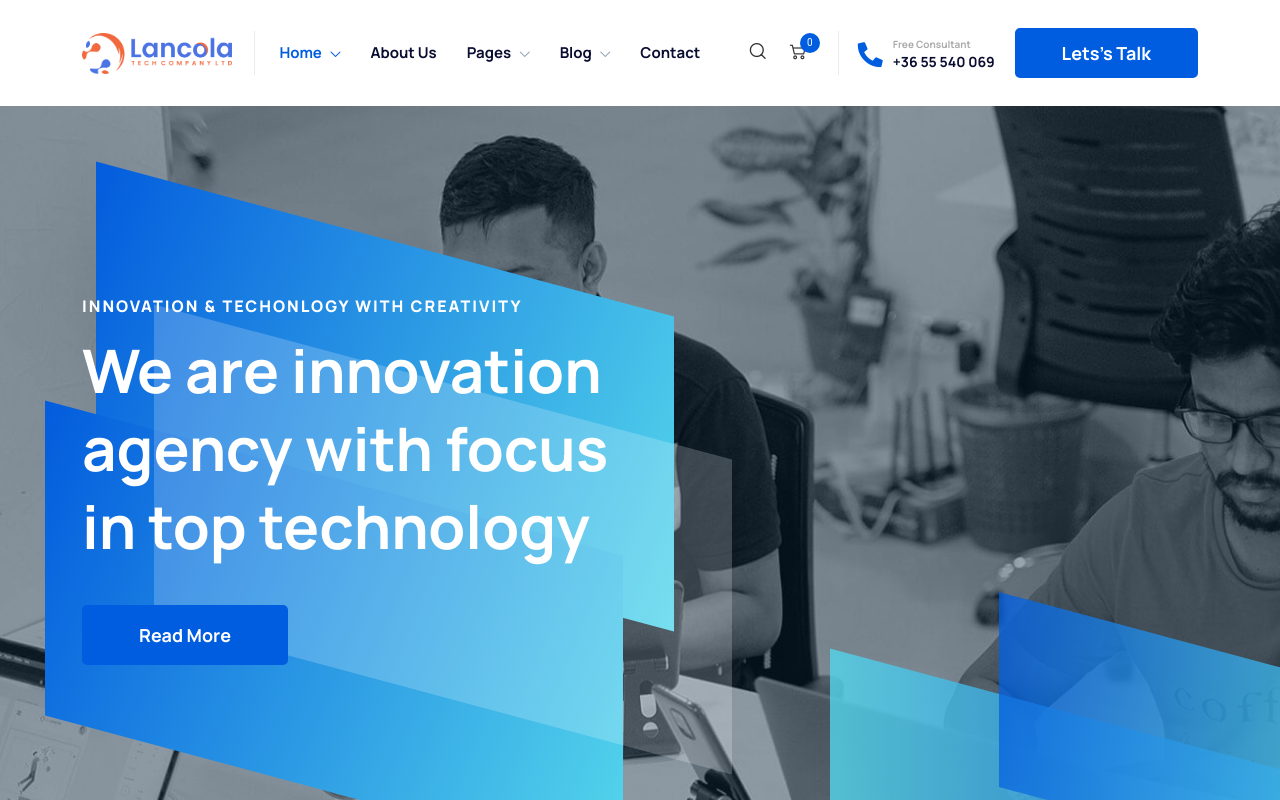
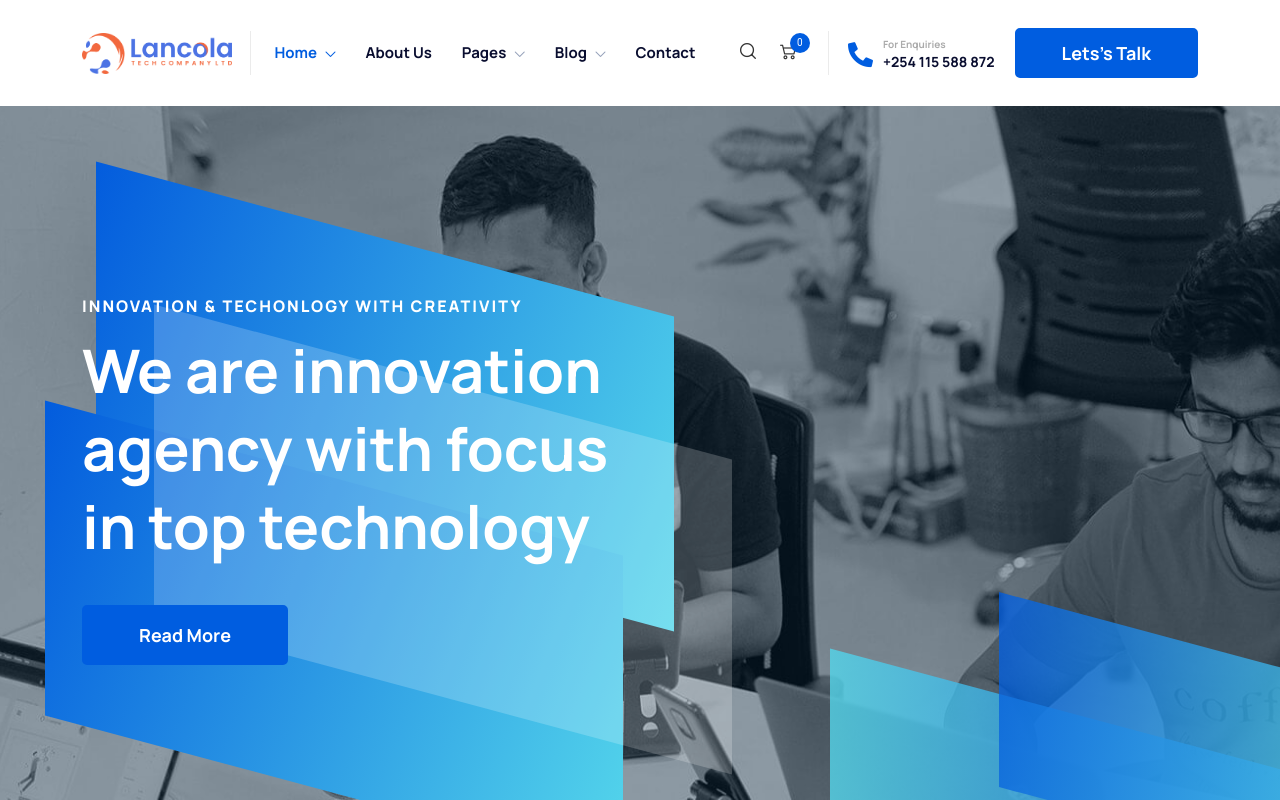
Before and after one commit to mikeyhodl/lancola, a plain HTML site: page index.html in a window 1280 px wide. Shown: the top 800 px of the page. Drawn offline with Linux system fonts and the light colour scheme; files whose address does not match are found by name.

Commit message:
254 115 588 872

```diff
--- a/index.html
+++ b/index.html
@@ -186,8 +186,8 @@
                                 <i class="fas fa-phone-alt"></i>
                             </div>
                             <div class="info-text">
-                                <span>Free Consultant</span>
-                                <span class="number"><a href="#">+36 55 540 069</a></span>
+                                <span>For Enquiries</span>
+                                <span class="number"><a href="tel:254115588872">+254 115 588 872</a></span>
                             </div>
                         </div>
                         <!-- Header Info End -->
```
